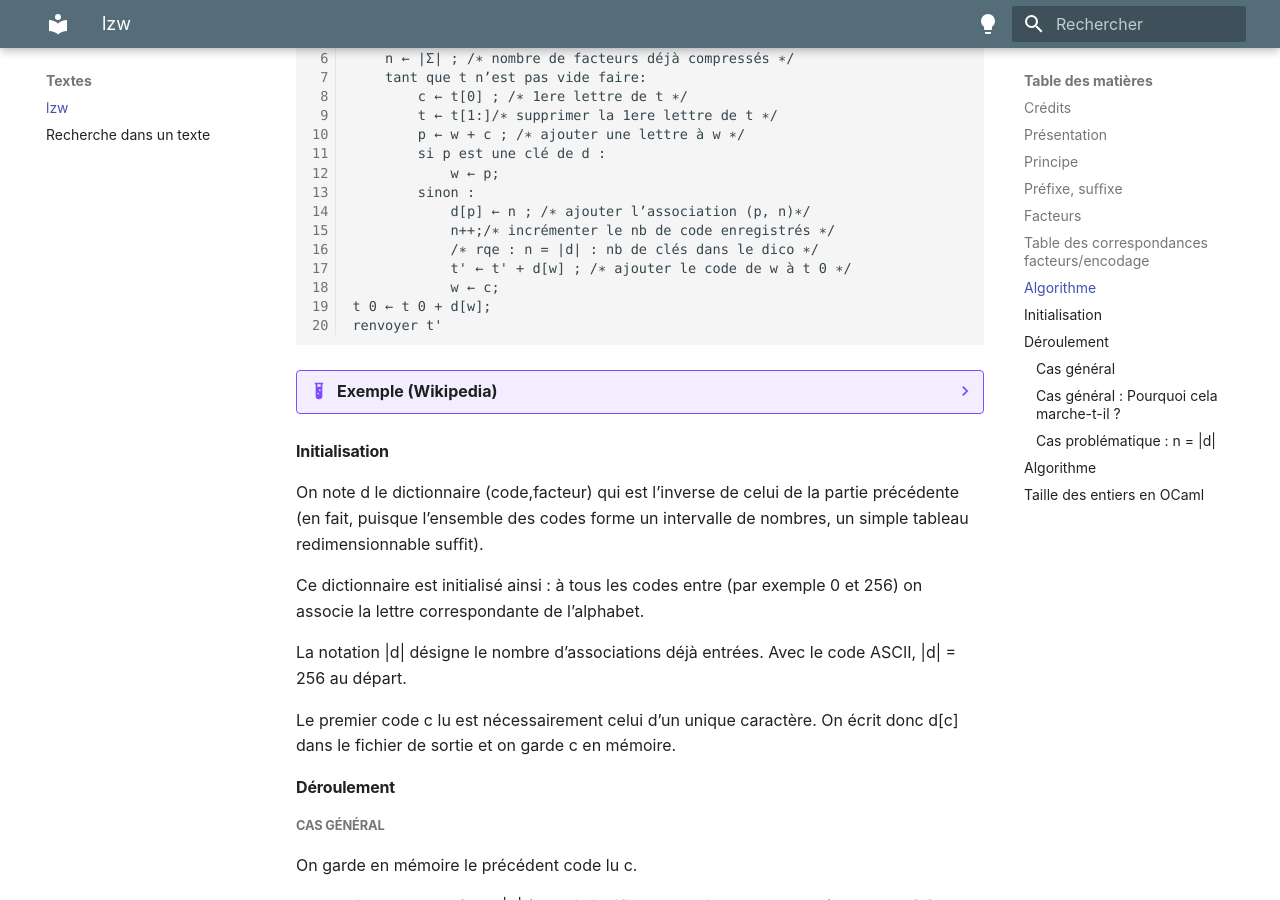
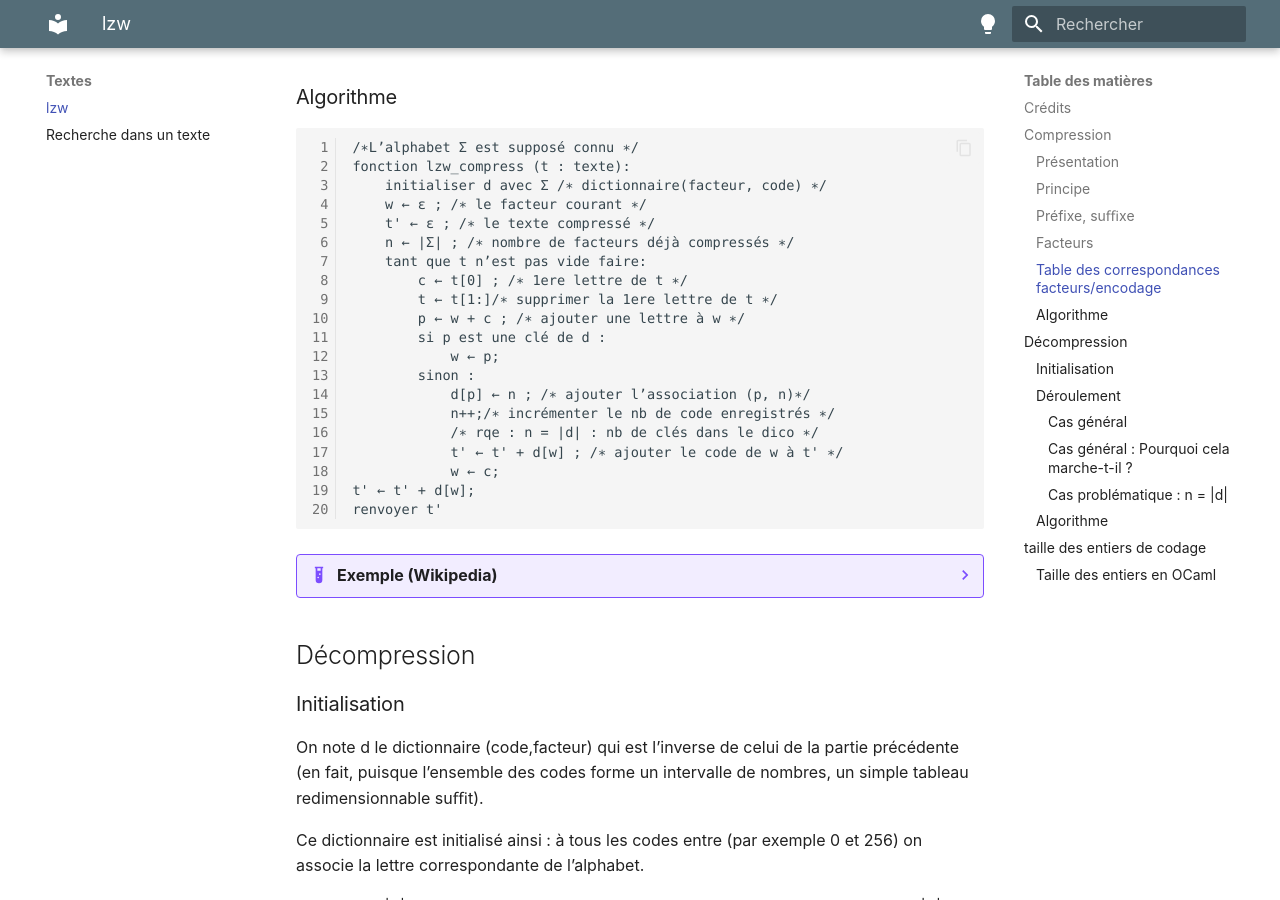
Before and after one commit to mp2i-thiers/mp2i-thiers.github.io, an MkDocs documentation site: the page built from docs/Textes/lzw.md, in a window 1280 px wide and 900 px high, scrolled down 2255 px. Built offline with MkDocs 1.6.1 and Material for MkDocs 9.7.7, drawn with Linux system fonts in a browser that asks for light colours; some of the changed text lies outside the part shown.

Commit message:
modif lzw

````diff
--- a/docs/Textes/lzw.md
+++ b/docs/Textes/lzw.md
@@ -5,26 +5,28 @@
     Lorentzo et Elowan et mis en forme par Mehdi, nous ne nous accordons en aucun cas son travail, ce site à pour seul but d’être plus compréhensible pendant les périodes de
     révision que des diaporamas.
 
-#### Crédits
+### Crédits
 
 Un cours de Marc de Falco.
 [Wikipedia](https://fr.wikipedia.org/wiki/Lempel-Ziv-Welch)
 Informatique -Cours et exercices corrigés- (MP2I-MPI) (ellipse)
 
-#### Présentation
+## Compression
+
+### Présentation
 
 L’algorithme de Lempel-Ziv-Welch (LZW)est un algorithme de  compression de données sans perte.
 Ses inventeurs sont Abraham Lempel, Jakob Ziv qui l’ont proposé en  1977 et Terry Welch qui l’a finalisé en 1984.
 LZW a été utilisé dans des modems aujourd’hui obsolètes mais on le  trouve encore dans la compression des images "GIFF" ou  "TIFF" et les fichiers audio "MOD". Il est à la base de la  compression "ZIP".
 Facile à coder (c’est son principal avantage) il n’est souvent pas  optimal car il n’eﬀectue qu’une analyse sommaire des données à  compresser.
 
-#### Principe
+### Principe
 
 Recherche dans le texte à compresser des répétitions de sous-chaînes  identiques et leur donner une forme compacte dans le texte  compressé.
 L’algorithme LZW procède en une seule passe, en maintenant, au fur  et à mesure de la compression, l’ensemble des factiers qu’il a déjà  rencontrés.
 Cette caractéristique est adaptée à la compression d’un texte qu’on  découvre à la volée comme lorsque le texte est transmis via un canal  de communication.
 
-#### Préfixe, suﬃxe
+### Préfixe, suﬃxe
 
 !!!quote "Définition : Préfixe / Suffixe"
     - Le mot x est appelé un préfixe du mot m si il existe un mot y tel que  m = x · y .
@@ -37,7 +39,7 @@ Cette caractéristique est adaptée à la compression d’un texte qu’on  déc
     - $\varepsilon$, langage et gage sont des suﬃxes de langage,
     - Si xu = m et xv = m alors, par régularité, u = v .
 
-#### Facteurs
+### Facteurs
 
 !!!quote "Définition : facteur"
     On dit qu’un mot x est facteur d’un mot m s’il existe u, v , deux mots tels
@@ -51,7 +53,7 @@ Cette caractéristique est adaptée à la compression d’un texte qu’on  déc
 
 Pour plus d’informations sur la théorie des mots, voir par exemple ce [cours](https://nussbaumcpge.be/public_html/Spe/MP/mots.pdf).
 
-#### Table des correspondances facteurs/encodage
+### Table des correspondances facteurs/encodage
 
 L’algorithme de compression construit une table de traduction des  facteurs du texte en parcourant le texte à compresser.
 Cette table relie des codes de taille (le plus souvent) fixée  (généralement à 12 bits) aux chaînes de caractères. Certaines  implémentations avec taille d’encodage variable existent aussi.
@@ -59,7 +61,7 @@ La table est initialisée avec tous les caractères (256 entrées dans le  cas d
 Il est malin d’utiliser un dictionnaire (facteur, encodage). Les seules  clés du dictionnaires qui ne sont pas des facteurs du texte sont les  caractères de l’alphabet non utilisés par le texte.
 L’algorithme LZW exploite et modifie à la volée le dictionnaire des  facteurs. Il renvoie une liste de clés de ce dictionnaire (c’est à dire une  liste d’entiers), chacune codant un facteur du texte.
 
-#### Algorithme
+### Algorithme
 
 ```linenums="1"
 /∗L’alphabet Σ est supposé connu ∗/
@@ -78,9 +80,9 @@ fonction lzw_compress (t : texte):
             d[p] ← n ; /∗ ajouter l’association (p, n)∗/
             n++;/∗ incrémenter le nb de code enregistrés ∗/
             /∗ rqe : n = |d| : nb de clés dans le dico ∗/
-            t' ← t' + d[w] ; /∗ ajouter le code de w à t 0 ∗/
+            t' ← t' + d[w] ; /∗ ajouter le code de w à t' ∗/
             w ← c;
-t 0 ← t 0 + d[w];
+t' ← t' + d[w];
 renvoyer t'
 ```
 
@@ -107,7 +109,9 @@ renvoyer t'
     - Position 20 : R,RN sont des clés mais pas RNO. d[RNO] $\leftarrow$ 270,  t' $\leftarrow$ 84, 79, 66, 69, 82, 78, 79, 84, 84, 256, 258, 260, 265, 259, 261
     - Position 22 à fin : O,OT sont des clés.  t' $\leftarrow$ 84, 79, 66, 69, 82, 78, 79, 84, 84, 256, 258, 260, 265, 259, 261, 263
 
-#### Initialisation
+## Décompression
+
+### Initialisation
 
 On note d le dictionnaire (code,facteur) qui est l’inverse de celui de la  partie précédente (en fait, puisque l’ensemble des codes forme un  intervalle de nombres, un simple tableau redimensionnable suﬃt).
 
@@ -117,9 +121,9 @@ La notation |d| désigne le nombre d’associations déjà entrées. Avec le  co
 
 Le premier code c lu est nécessairement celui d’un unique caractère.  On écrit donc d[c] dans le fichier de sortie et on garde c en mémoire.
 
-#### Déroulement
+### Déroulement
 
-##### Cas général
+#### Cas général
 
 On garde en mémoire le précédent code lu c.
 
@@ -127,7 +131,7 @@ On garde en mémoire le précédent code lu c.
 - On écrit xm' dans le fichier de sortie
 - On rajoute ensuite un nouvel élément mx dans le dictionnaire où  m = d[c]. On pose donc d[|d|] = mx.
 
-##### Cas général : Pourquoi cela marche-t-il ?
+#### Cas général : Pourquoi cela marche-t-il ?
 
 On reproduit en fait le processus de compression mais en remplissant  le dictionnaire avec un temps de retard.
 Selon le principe de compression :
@@ -136,7 +140,7 @@ Selon le principe de compression :
 - Le code c de m (qui est connu, sinon on ne serait pas arrivé à x) est  ajouté au texte codé.
 - On repart alors avec x comme motif lu
 
-##### Cas problématique : n = |d|
+#### Cas problématique : n = |d|
 
 Le code n lu est tel que n = |d|, donc on lit un code non encore présent  dans la table de décompression.
 
@@ -146,7 +150,7 @@ Le code n lu est tel que n = |d|, donc on lit un code non encore présent  dans
 - Dans la compression, après avoir lu mx, on repart de x et on lit wy ,  c.a.d. mxy . Ainsi, la 1ere lettre de m est x ! (dans le texte originel, on  a donc . . . mxmxy . . . ).
 - On ajoute mx au texte décompressé et on réalise l’association  d[y ] = mx.
 
-#### Algorithme
+### Algorithme
 
 
 On initialise le dictionnaire avec l’alphabet (par exemple alphabet ASCII  des caractères codés sur 8 bits).
@@ -167,8 +171,9 @@ fonction lzw_decompress (T' : texte compressé,
         d[|d|] ← d[c] · e[0]; /∗ ajouter une association ∗/
     fin faire
 ```
+## taille des entiers de codage
 
-#### Taille des entiers en OCaml
+### Taille des entiers en OCaml
 
 En OCaml, les entiers sont deux bits plus courts que les entiers machines.  Sur la plupart des machines, les entiers sont de taille 32 ou 64 bits. En  OCaml, les entiers sont donc de taille 30 ou 62 bits
 
````
